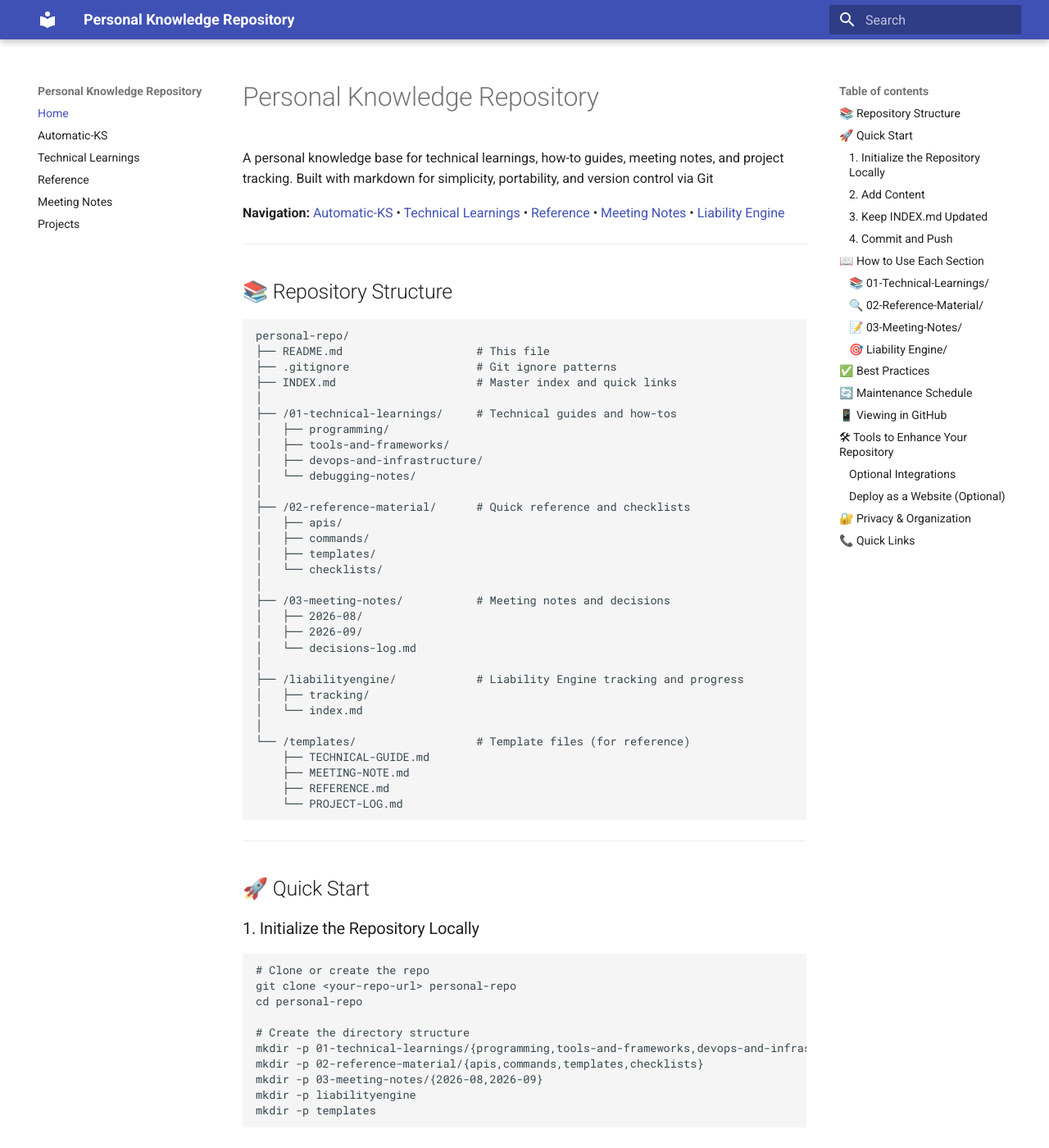
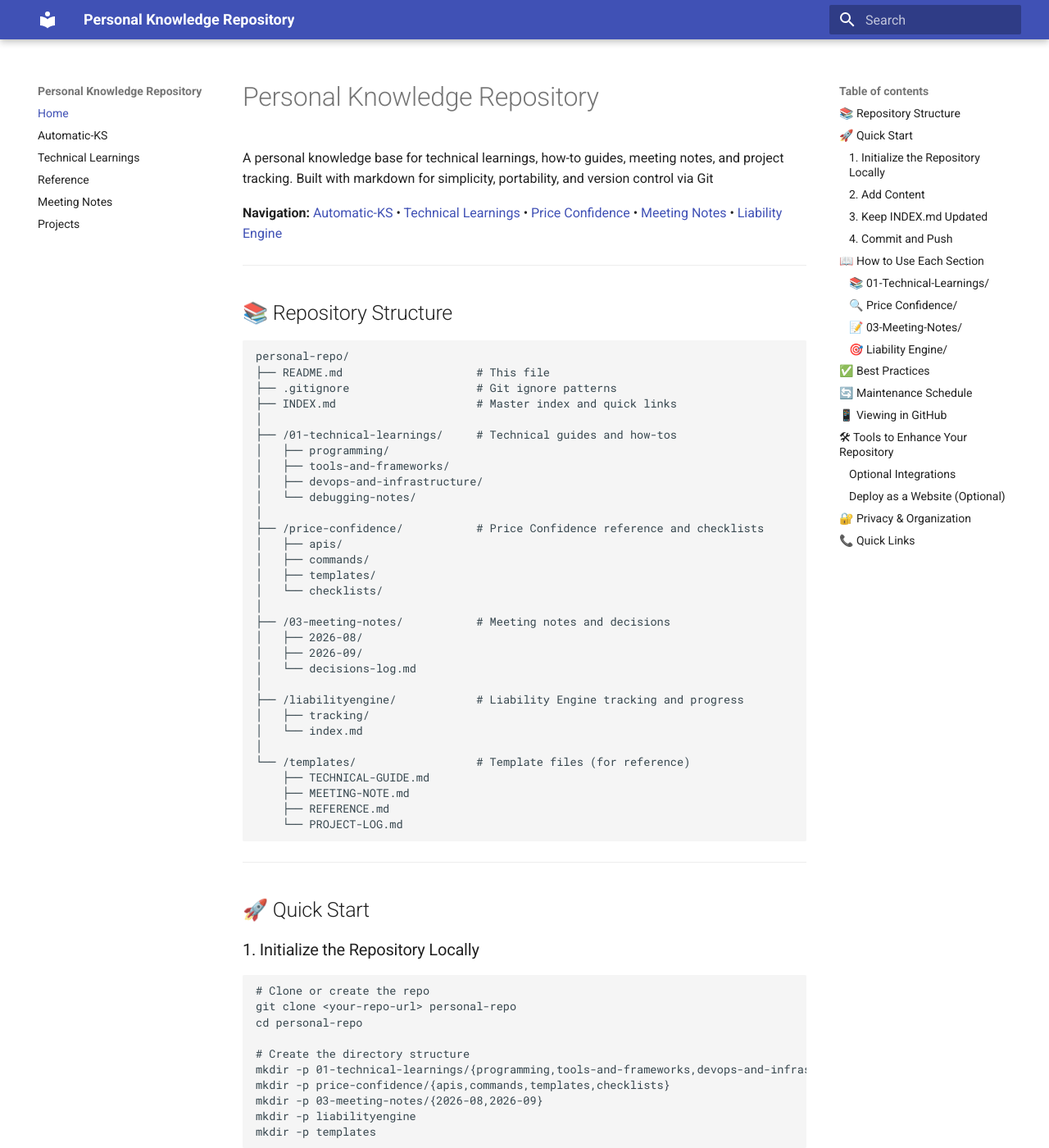
Before and after one commit to MiguelGomes2/pages-mgomes, an MkDocs documentation site: the page built from docs/index.md, in a window 1280 px wide and 1400 px high. Shown: the whole window at 82% size. Built offline with MkDocs 1.6.1 and Material for MkDocs 9.7.7, drawn with Linux system fonts in a browser that asks for light colours; some of the changed text lies outside the part shown.

Commit message:
Rename reference folder to price-confidence and update documentation

```diff
--- a/docs/index.md
+++ b/docs/index.md
@@ -2,7 +2,7 @@
 
 A personal knowledge base for technical learnings, how-to guides, meeting notes, and project tracking. Built with markdown for simplicity, portability, and version control via Git
 
-**Navigation:** [Automatic-KS](/pages-mgomes/automaticks/) • [Technical Learnings](/pages-mgomes/technical-learnings/) • [Reference](/pages-mgomes/reference/) • [Meeting Notes](/pages-mgomes/meeting-notes/) • [Liability Engine](/pages-mgomes/liabilityengine/)
+**Navigation:** [Automatic-KS](/pages-mgomes/automaticks/) • [Technical Learnings](/pages-mgomes/technical-learnings/) • [Price Confidence](/pages-mgomes/price-confidence/) • [Meeting Notes](/pages-mgomes/meeting-notes/) • [Liability Engine](/pages-mgomes/liabilityengine/)
 
 ---
 
@@ -20,7 +20,7 @@ personal-repo/
 │   ├── devops-and-infrastructure/
 │   └── debugging-notes/
 │
-├── /02-reference-material/      # Quick reference and checklists
+├── /price-confidence/           # Price Confidence reference and checklists
 │   ├── apis/
 │   ├── commands/
 │   ├── templates/
@@ -54,7 +54,7 @@ cd personal-repo
 
 # Create the directory structure
 mkdir -p 01-technical-learnings/{programming,tools-and-frameworks,devops-and-infrastructure,debugging-notes}
-mkdir -p 02-reference-material/{apis,commands,templates,checklists}
+mkdir -p price-confidence/{apis,commands,templates,checklists}
 mkdir -p 03-meeting-notes/{2026-08,2026-09}
 mkdir -p liabilityengine
 mkdir -p templates
@@ -89,14 +89,14 @@ For deep-dive guides, tutorials, and how-tos on technical topics.
 
 ---
 
-### 🔍 02-Reference-Material/
-Quick lookups, API docs, commands, templates, and checklists.
+### 🔍 Price Confidence/
+Price Confidence data, queries, documentation, and checklists.
 
 **Examples:**
-- `apis/slack-api-endpoints.md` - Slack API reference
-- `commands/docker-cheatsheet.md` - Useful Docker commands
-- `templates/pr-checklist.md` - PR review template
-- `checklists/deployment-checklist.md` - Pre-deployment steps
+- `apis/api-endpoints.md` - API reference
+- `commands/useful-queries.md` - Useful queries and commands
+- `templates/analysis-template.md` - Analysis template
+- `checklists/review-checklist.md` - Review checklist
 
 **Template:** See `templates/REFERENCE.md`
 
@@ -208,6 +208,7 @@ If you want a public-facing version:
 - [INDEX.md](INDEX.md) - Master navigation
 - [Templates](templates/) - Content templates
 - [Latest Meeting Notes](03-meeting-notes/2026-08/) - Recent notes
+- [Price Confidence](price-confidence/index.md) - Reference material
 - [Liability Engine](liabilityengine/index.md) - Current work
 
 ---
```
Also changed, not shown: docs/price-confidence/index.md (renamed from docs/reference/index.md).
